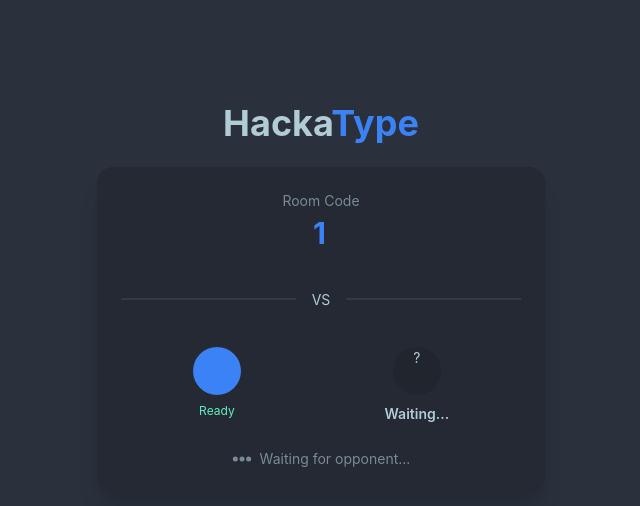
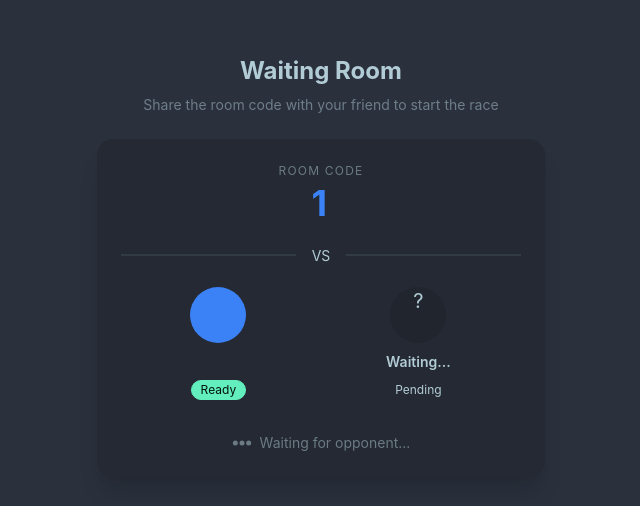
Before and after one commit to HCK-94-GP-G1/hackatype-client, a React (Vite) app in the folder client/: page /room/1 in a window 1280 px wide. Shown: the part 102-608 px from the top of the page, without its empty margins (319-959 px from the left). Built offline with nearby package versions, Linux system fonts and the light colour scheme.

Commit message:
feat: handle opponent disconnect in WaitingRoom

```diff
--- a/client/src/views/WaitingRoom.jsx
+++ b/client/src/views/WaitingRoom.jsx
@@ -1,6 +1,7 @@
 import { useState, useEffect } from "react";
 import { useNavigate, useParams } from "react-router";
 import { socket } from "../lib/socket";
+import { toast } from "react-toastify";
 
 export default function WaitingRoom() {
   const { roomCode } = useParams();
@@ -11,10 +12,7 @@ export default function WaitingRoom() {
   const username = localStorage.getItem("username");
 
   useEffect(() => {
-    // server emit game/start setelah kedua player siap
-    // payload berisi teks yang harus diketik dan list username kedua player
     socket.on("game/start", ({ text, players }) => {
-      // cari siapa lawan kita dari list players
       const myUsername = localStorage.getItem("username");
       const opponentUsername = players.find((p) => p !== myUsername);
       setOpponent(opponentUsername);
@@ -28,62 +26,82 @@ export default function WaitingRoom() {
 
         if (count === 0) {
           clearInterval(interval);
-          // pass text ke GamePage lewat navigate state
           navigate(`/game/${roomCode}`, { state: { text } });
         }
       }, 1000);
     });
 
+    socket.on("opponent/disconnected", () => {
+      toast.error("Opponent disconnected!");
+      navigate("/");
+    });
+
     return () => {
       socket.off("game/start");
+      socket.off("opponent/disconnected");
     };
   }, []);
 
   return (
-    <div className="min-h-screen flex flex-col items-center justify-center gap-6">
-      <h1 className="text-4xl font-bold">
-        Hacka<span className="text-primary">Type</span>
-      </h1>
+    <div className="min-h-[calc(100vh-64px)] flex flex-col items-center justify-center gap-6 p-8">
+      <div className="text-center flex flex-col gap-2">
+        <h2 className="text-2xl font-bold">Waiting Room</h2>
+        <p className="text-base-content/50 text-sm">
+          Share the room code with your friend to start the race
+        </p>
+      </div>
 
       <div className="card bg-base-200 w-full max-w-md shadow-xl">
         <div className="card-body items-center gap-6">
           <div className="text-center">
-            <p className="text-base-content/60 text-sm mb-1">Room Code</p>
-            <p className="text-3xl font-bold tracking-widest text-primary">
+            <p className="text-base-content/50 text-xs uppercase tracking-widest mb-1">
+              Room Code
+            </p>
+            <p className="text-4xl font-bold tracking-widest text-primary">
               {roomCode}
             </p>
           </div>
 
-          <div className="divider w-full">VS</div>
+          <div className="divider w-full my-0">VS</div>
 
           <div className="flex justify-around w-full">
-            <div className="text-center">
-              <div className="avatar placeholder mb-2">
-                <div className="bg-primary text-primary-content rounded-full w-12">
-                  <span>{username?.[0].toUpperCase()}</span>
+            <div className="text-center flex flex-col items-center gap-2">
+              <div className="avatar placeholder">
+                <div className="bg-primary text-primary-content rounded-full w-14">
+                  <span className="text-xl">{username?.[0].toUpperCase()}</span>
                 </div>
               </div>
               <p className="font-semibold">{username}</p>
-              <p className="text-xs text-success">Ready</p>
+              <span className="badge badge-success badge-sm">Ready</span>
             </div>
 
-            <div className="text-center">
-              <div className="avatar placeholder mb-2">
-                <div className="bg-base-300 text-base-content rounded-full w-12">
-                  <span>{opponent ? opponent[0].toUpperCase() : "?"}</span>
+            <div className="text-center flex flex-col items-center gap-2">
+              <div className="avatar placeholder">
+                <div className="bg-base-300 text-base-content rounded-full w-14">
+                  <span className="text-xl">
+                    {opponent ? opponent[0].toUpperCase() : "?"}
+                  </span>
                 </div>
               </div>
               <p className="font-semibold">{opponent ?? "Waiting..."}</p>
-              {opponent && <p className="text-xs text-success">Ready</p>}
+              {opponent ? (
+                <span className="badge badge-success badge-sm">Ready</span>
+              ) : (
+                <span className="badge badge-ghost badge-sm">Pending</span>
+              )}
             </div>
           </div>
 
+          <div className="w-full pt-2">
             {countdown ? (
-            <div className="text-6xl font-bold text-primary animate-pulse">
+              <div className="flex flex-col items-center gap-2">
+                <p className="text-base-content/50 text-sm">Game starts in</p>
+                <div className="text-7xl font-bold text-primary animate-pulse">
                   {countdown}
                 </div>
+              </div>
             ) : (
-            <div className="flex items-center gap-2 text-base-content/60">
+              <div className="flex items-center justify-center gap-2 text-base-content/50">
                 <span className="loading loading-dots loading-sm"></span>
                 <span>Waiting for opponent...</span>
               </div>
@@ -91,5 +109,6 @@ export default function WaitingRoom() {
           </div>
         </div>
       </div>
+    </div>
   );
 }
```
Lines whose indentation alone changed are shown as unchanged.
